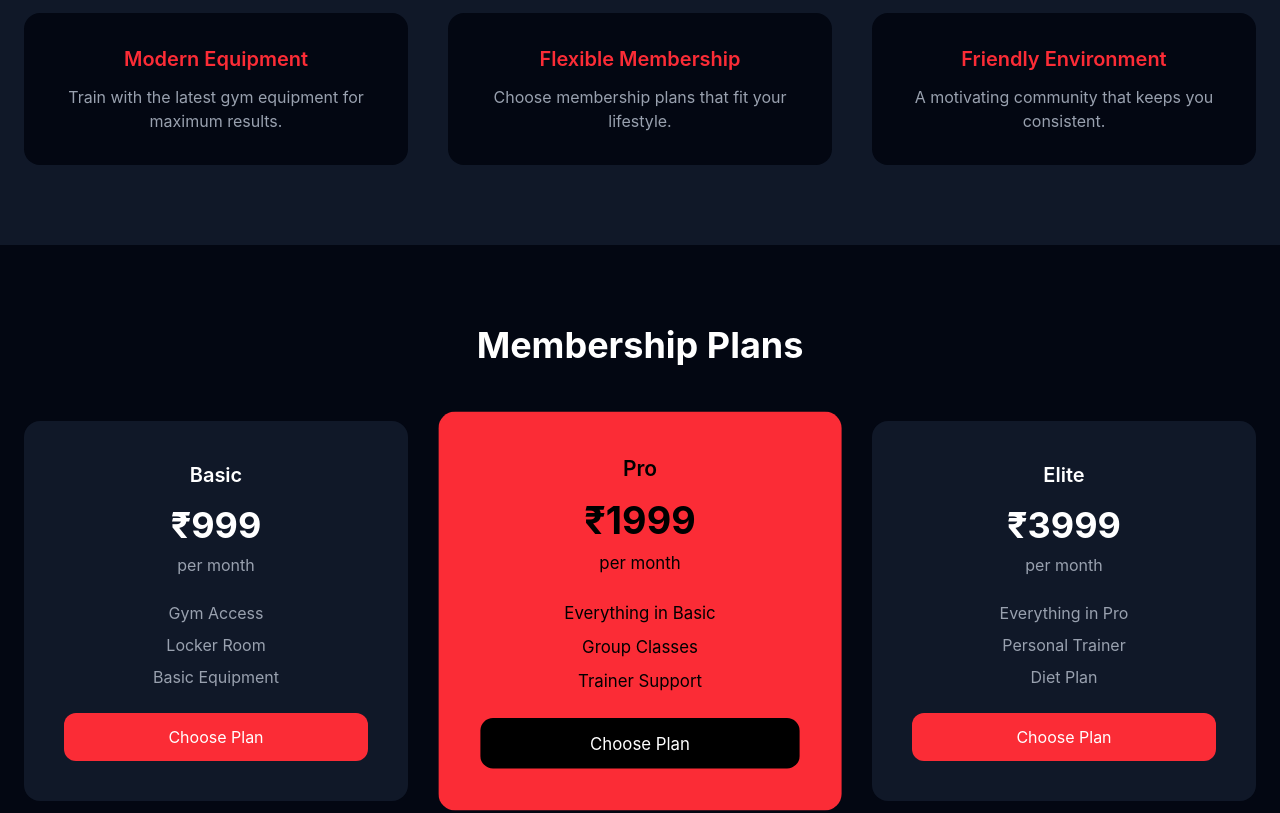
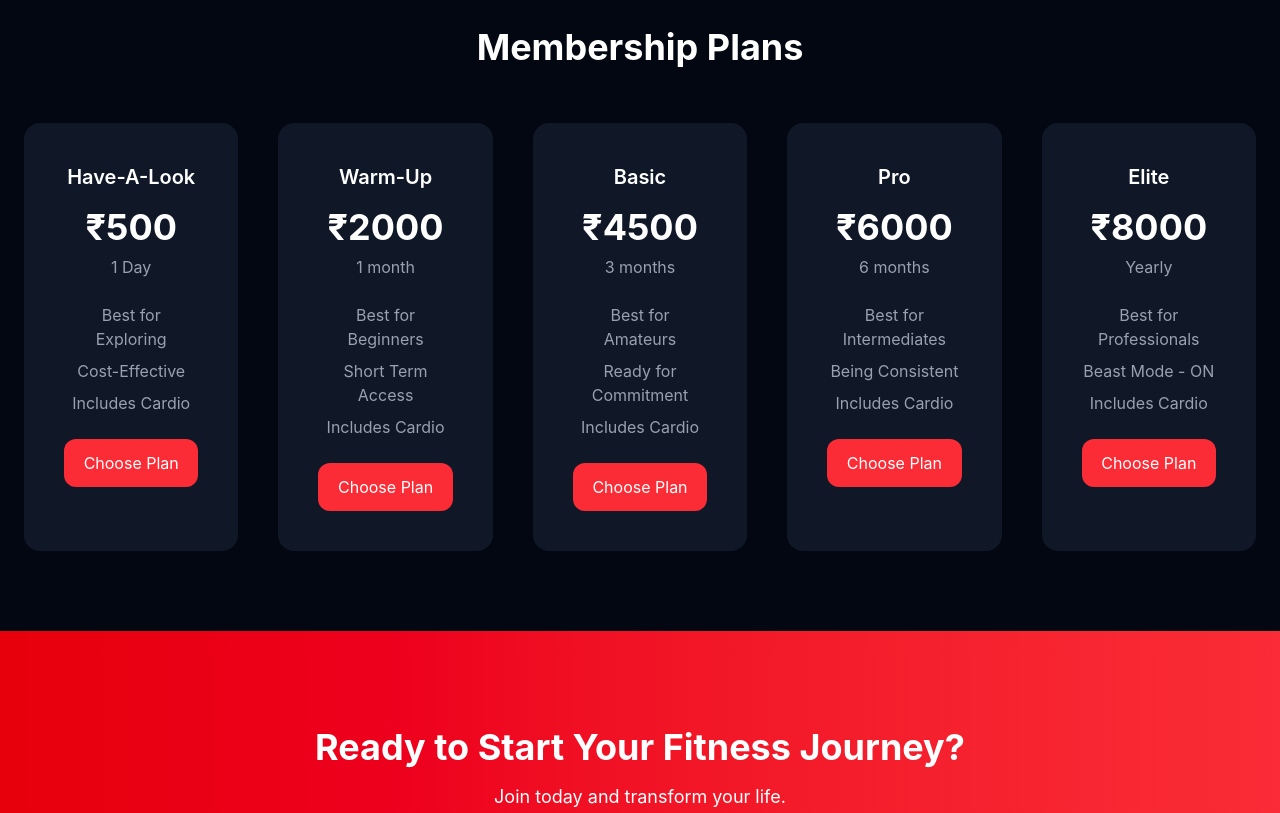
Before and after one commit to RajChauhan21/Modern-Gym-Landing-Page-Vue-3-Tailwind-CSS, a Vue app: page / in a window 1280 px wide. Shown: the part 1380-2193 px from the top of the page. Built offline with nearby package versions, Linux system fonts and the light colour scheme.

Commit message:
commit for landing_page

```diff
--- a/src/components/LandingPage.vue
+++ b/src/components/LandingPage.vue
@@ -60,8 +60,8 @@ export default {
 
         },
         joinNow(message) {
-            const phone = "919321834217"
-            // const message = "Hello, I want to join IronCore Gym. Please share membership details."
+            const phone = "9108355887931"
+            // const message = "Hello, I want to join Bobs Gym. Please share membership details."
             this.message = message;
             const url = `https://wa.me/${phone}?text=${encodeURIComponent(message)}`
 
@@ -85,7 +85,7 @@ export default {
         <NavBar />
         <!-- HERO -->
         <!-- HERO -->
-        <section class="relative min-h-screen flex items-center px-6 md:px-12 lg:px-20 overflow-hidden">
+        <section class="relative py-20 flex items-center px-6 md:px-12 lg:px-20 sm:px-6 overflow-hidden">
             <!-- Background diagonal shape (desktop only) -->
             <div class="absolute top-0 right-0 w-full h-full lg:w-2/3 lg:h-full hidden lg:block">
                 <div class="absolute inset-0 bg-red-600/10"
@@ -110,18 +110,18 @@ export default {
             </div>
 
             <!-- Text Content - Centered on Mobile, Left on Desktop -->
-            <div class="relative z-10 max-w-2xl lg:max-w-2xl mx-auto lg:mx-0 text-center lg:text-left">
+            <div class="relative z-10 max-w-2xl lg:max-w-2xl mx-auto lg:mx-0 text-left lg:text-left">
                 <h1 class="text-5xl md:text-7xl font-extrabold leading-tight">
                     Transform Your <span class="text-red-500">Body</span>
                 </h1>
 
-                <p class="mt-6 text-lg text-gray-300 max-w-xl mx-auto lg:mx-0">
+                <p class="mt-6 text-lg text-gray-300 max-w-xl mx-auto lg:mx-0 sm:mx-0">
                     Train with the best coaches and world-class equipment.
                     Start your fitness journey today.
                 </p>
 
                 <div class="mt-8 flex gap-4 justify-center lg:justify-start">
-                    <button @click="joinNow('Hello, I want to join IronCore Gym. Please share membership details.')"
+                    <button @click="joinNow('Hello, I want to join Bobs Gym. Please share membership details.')"
                         class="px-8 py-3 bg-red-500 rounded-xl font-semibold hover:bg-red-600 transition shadow-lg">
                         Join Now
                     </button>
@@ -250,54 +250,88 @@ export default {
         <section id="plans" class="py-20 px-6 max-w-7xl mx-auto text-center">
             <h2 class="text-4xl font-bold mb-14">Membership Plans</h2>
 
-            <div class="grid md:grid-cols-3 gap-10">
+            <div class="grid md:grid-cols-5 gap-10">
 
                 <div data-aos="fade-right" class="bg-gray-900 p-10 rounded-2xl">
-                    <h3 class="text-xl font-semibold">Basic</h3>
-                    <p class="text-4xl font-bold mt-4">₹999</p>
-                    <p class="text-gray-400 mt-2">per month</p>
+                    <h3 class="text-xl font-semibold">Have-A-Look</h3>
+                    <p class="text-4xl font-bold mt-4">₹500</p>
+                    <p class="text-gray-400 mt-2">1 Day</p>
 
                     <ul class="mt-6 space-y-2 text-gray-400">
-                        <li>Gym Access</li>
-                        <li>Locker Room</li>
-                        <li>Basic Equipment</li>
+                        <li>Best for Exploring</li>
+                        <li>Cost-Effective</li>
+                        <li>Includes Cardio</li>
                     </ul>
 
-                    <button @click="joinNow('Hello, I want to join IronCore Gym. And want to choose Basic Plan.')"
+                    <button @click="joinNow('Hello, I want to join Bobs Gym. And want to choose 1 Day-Have-A-Look Plan.')"
                         class="mt-6 w-full py-3 bg-red-500 rounded-xl hover:bg-red-600">
                         Choose Plan
                     </button>
                 </div>
 
-                <div data-aos="fade-right" class="bg-red-500 text-black p-10 rounded-2xl scale-105">
-                    <h3 class="text-xl font-semibold">Pro</h3>
-                    <p class="text-4xl font-bold mt-4">₹1999</p>
-                    <p class="mt-2">per month</p>
+                <div data-aos="fade-right" class="bg-gray-900 p-10 rounded-2xl">
+                    <h3 class="text-xl font-semibold">Warm-Up</h3>
+                    <p class="text-4xl font-bold mt-4">₹2000</p>
+                    <p class="text-gray-400 mt-2">1 month</p>
 
-                    <ul class="mt-6 space-y-2">
-                        <li>Everything in Basic</li>
-                        <li>Group Classes</li>
-                        <li>Trainer Support</li>
+                    <ul class="mt-6 space-y-2 text-gray-400">
+                        <li>Best for Beginners</li>
+                        <li>Short Term Access</li>
+                        <li>Includes Cardio</li>
                     </ul>
 
-                    <button @click="joinNow('Hello, I want to join IronCore Gym. And want to choose Pro Plan.')"
-                        class="mt-6 w-full py-3 bg-black text-white rounded-xl">
+                    <button @click="joinNow('Hello, I want to join Bobs Gym. And want to choose 1 Month-Warm-Up Plan.')"
+                        class="mt-6 w-full py-3 bg-red-500 rounded-xl hover:bg-red-600">
+                        Choose Plan
+                    </button>
+                </div>
+
+                <div data-aos="fade-right" class="bg-gray-900 p-10 rounded-2xl">
+                    <h3 class="text-xl font-semibold">Basic</h3>
+                    <p class="text-4xl font-bold mt-4">₹4500</p>
+                    <p class="text-gray-400 mt-2">3 months</p>
+
+                    <ul class="mt-6 space-y-2 text-gray-400">
+                        <li>Best for Amateurs</li>
+                        <li>Ready for Commitment</li>
+                        <li>Includes Cardio</li>
+                    </ul>
+
+                    <button @click="joinNow('Hello, I want to join Bobs Gym. And want to choose 3 Months-Basic Plan.')"
+                        class="mt-6 w-full py-3 bg-red-500 rounded-xl hover:bg-red-600">
+                        Choose Plan
+                    </button>
+                </div>
+
+                <div data-aos="fade-right" class="bg-gray-900 p-10 rounded-2xl">
+                    <h3 class="text-xl font-semibold">Pro</h3>
+                    <p class="text-4xl font-bold mt-4">₹6000</p>
+                    <p class="text-gray-400 mt-2">6 months</p>
+
+                    <ul class="mt-6 space-y-2 text-gray-400">
+                        <li>Best for Intermediates</li>
+                        <li>Being Consistent</li>
+                        <li>Includes Cardio</li>
+                    </ul>
+
+                    <button @click="joinNow('Hello, I want to join Bobs Gym. And want to choose 6 Months-Pro Plan.')"
+                        class="mt-6 w-full py-3 bg-red-500 rounded-xl hover:bg-red-600">
                         Choose Plan
                     </button>
                 </div>
 
                 <div data-aos="fade-right" class="bg-gray-900 p-10 rounded-2xl">
                     <h3 class="text-xl font-semibold">Elite</h3>
-                    <p class="text-4xl font-bold mt-4">₹3999</p>
-                    <p class="text-gray-400 mt-2">per month</p>
+                    <p class="text-4xl font-bold mt-4">₹8000</p>
+                    <p class="text-gray-400 mt-2">Yearly</p>
 
                     <ul class="mt-6 space-y-2 text-gray-400">
-                        <li>Everything in Pro</li>
-                        <li>Personal Trainer</li>
-                        <li>Diet Plan</li>
+                        <li>Best for Professionals</li>
+                        <li>Beast Mode - ON</li>
+                        <li>Includes Cardio</li>
                     </ul>
 
-                    <button @click="joinNow('Hello, I want to join IronCore Gym. And want to choose Elite Plan.')"
+                    <button @click="joinNow('Hello, I want to join Bobs Gym. And want to choose Yearly-Elite Plan.')"
                         class="mt-6 w-full py-3 bg-red-500 rounded-xl hover:bg-red-600">
                         Choose Plan
                     </button>
@@ -375,30 +409,34 @@ export default {
                         <div>
                             <h3 class="text-xl font-semibold text-red-500">Address</h3>
                             <p class="text-gray-400 mt-2">
-                                BOB'S Gym, New Panvel East,<br>
-                                Navi Mumbai, Maharashtra, India
+                                <!-- BOB'S Gym, New Panvel East,<br>
+                                Navi Mumbai, Maharashtra, India -->
+
+                                Basement, Plot-4, Road-17, near Deepak Book Store, <br>
+                                Sector 19, New Panvel East, Panvel, <br>
+                                Navi Mumbai, Panvel, Maharashtra 410206
                             </p>
                         </div>
 
                         <div>
                             <h3 class="text-xl font-semibold text-red-500">Phone</h3>
                             <p class="text-gray-400 mt-2">
-                                +91 98765 43210
+                                +91 08355 887931
                             </p>
                         </div>
 
-                        <div>
+                        <!-- <div>
                             <h3 class="text-xl font-semibold text-red-500">Email</h3>
                             <p class="text-gray-400 mt-2">
                                 contact@bobsgym.com
                             </p>
-                        </div>
+                        </div> -->
 
                         <div>
                             <h3 class="text-xl font-semibold text-red-500">Opening Hours</h3>
                             <p class="text-gray-400 mt-2">
-                                Monday – Saturday: 6:00 AM – 10:00 PM <br>
-                                Sunday: 8:00 AM – 2:00 PM
+                                Monday – Saturday: 5:00 AM – 10:00 PM <br>
+                                Sunday: 5:00 AM – 9:00 PM
                             </p>
                         </div>
 
@@ -427,7 +465,7 @@ export default {
         </section>
         <!-- FOOTER -->
         <footer class="py-10 text-center text-gray-500 border-t border-gray-800">
-            © 2026 IronCore Gym. All rights reserved.
+            © 2026 Bobs Gym. All rights reserved.
         </footer>
 
     </div>
--- a/src/components/NavBar.vue
+++ b/src/components/NavBar.vue
@@ -4,7 +4,7 @@
 
             <!-- Logo -->
             <h1 class="text-2xl font-bold text-white">
-                Iron<span class="text-red-500">Core</span>
+                Bobs<span class="text-red-500">Gym</span>
             </h1>
 
             <!-- Desktop Menu -->
@@ -66,7 +66,7 @@ export default {
         },
         joinNow() {
             const phone = "919321834217"
-            const message = "Hello, I want to join IronCore Gym. Please share membership details."
+            const message = "Hello, I want to join Bobs Gym. Please share membership details."
 
             const url = `https://wa.me/${phone}?text=${encodeURIComponent(message)}`
 
--- a/src/components/Services.vue
+++ b/src/components/Services.vue
@@ -2,7 +2,7 @@
   <div class="bg-gray-950 text-white min-h-screen">
 
     <!-- HEADER -->
-    <section class="py-24 text-center">
+    <section class="py-16 text-center">
       <h1 class="text-5xl font-bold">
         Our <span class="text-red-500">Services</span>
       </h1>
```
Also changed, not shown: src/components/About.vue (+22 -8 lines), src/components/Contact.vue (+70 -21 lines), src/assets/image.png (added).
